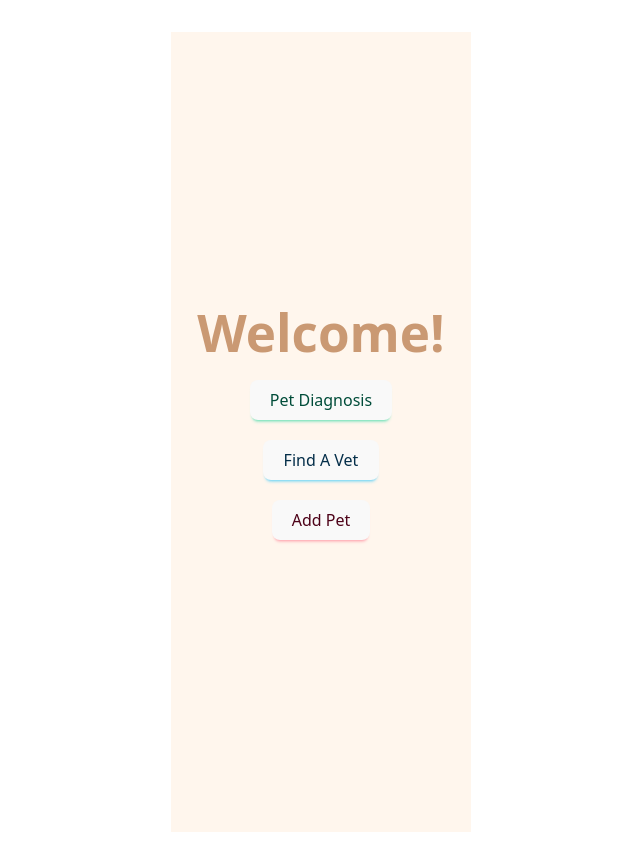
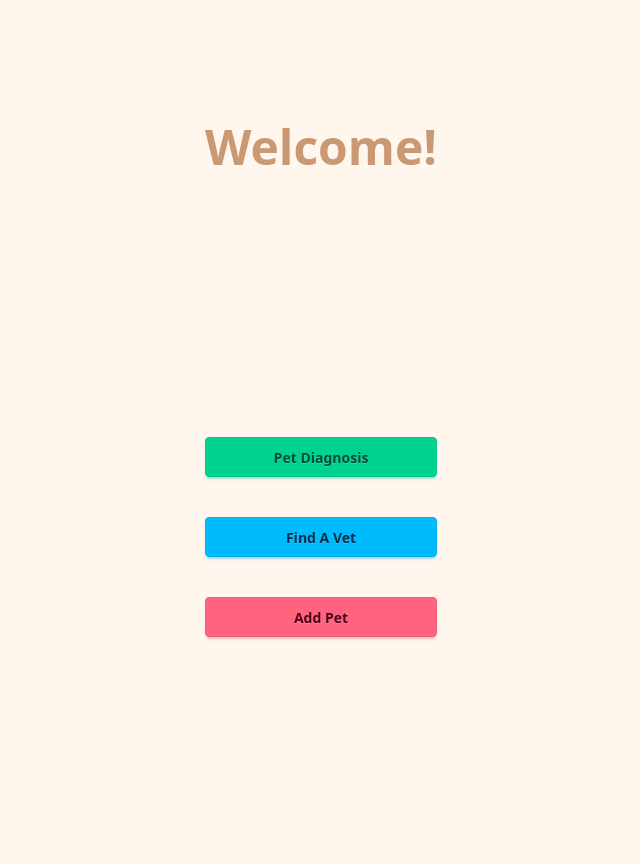
Before and after one commit to mmich3/Group-2-Petnosis, a React (Vite) app in the folder petnosis/: page / in a window 1280 px wide. Shown: the whole page, without its empty margins (319-959 px from the left). After the commit the page ends 800 px from the top, so only its background shows below. Built offline with nearby package versions, Linux system fonts and the light colour scheme.

Commit message:
Add pet page

```diff
--- a/petnosis/src/App.css
+++ /dev/null
@@ -1,43 +0,0 @@
-
-#root {
-  max-width: 1280px;
-  margin: 0 auto;
-  padding: 2rem;
-  text-align: center;
-}
-
-.logo {
-  height: 6em;
-  padding: 1.5em;
-  will-change: filter;
-  transition: filter 300ms;
-}
-.logo:hover {
-  filter: drop-shadow(0 0 2em #646cffaa);
-}
-.logo.react:hover {
-  filter: drop-shadow(0 0 2em #61dafbaa);
-}
-
-@keyframes logo-spin {
-  from {
-    transform: rotate(0deg);
-  }
-  to {
-    transform: rotate(360deg);
-  }
-}
-
-@media (prefers-reduced-motion: no-preference) {
-  a:nth-of-type(2) .logo {
-    animation: logo-spin infinite 20s linear;
-  }
-}
-
-.card {
-  padding: 2em;
-}
-
-.read-the-docs {
-  color: #888;
-}
--- a/petnosis/src/index.css
+++ b/petnosis/src/index.css
@@ -1,70 +1,6 @@
 @plugin "daisyui";
 @import 'tailwindcss';
 
-:root {
-  font-family: system-ui, Avenir, Helvetica, Arial, sans-serif;
-  line-height: 1.5;
-  font-weight: 400;
-
-  color-scheme: light dark;
-  color: rgba(255, 255, 255, 0.87);
-  background-color: #242424;
-
-  font-synthesis: none;
-  text-rendering: optimizeLegibility;
-  -webkit-font-smoothing: antialiased;
-  -moz-osx-font-smoothing: grayscale;
+:root{
+  background-color: #fff6ed;
 }
-
-a {
-  font-weight: 500;
-  color: #646cff;
-  text-decoration: inherit;
-}
-a:hover {
-  color: #535bf2;
-}
-
-body {
-  margin: 0;
-  display: flex;
-  place-items: center;
-  min-width: 320px;
-  min-height: 100vh;
-}
-
-h1 {
-  font-size: 3.2em;
-  line-height: 1.1;
-}
-
-button {
-  border-radius: 8px;
-  border: 1px solid transparent;
-  padding: 0.6em 1.2em;
-  font-size: 1em;
-  font-weight: 500;
-  font-family: inherit;
-  cursor: pointer;
-  transition: border-color 0.25s;
-}
-button:hover {
-  border-color: #646cff;
-}
-button:focus,
-button:focus-visible {
-  outline: 4px auto -webkit-focus-ring-color;
-}
-
-@media (prefers-color-scheme: light) {
-  :root {
-    color: #213547;
-    background-color: #ffffff;
-  }
-  a:hover {
-    color: #747bff;
-  }
-  button {
-    background-color: #f9f9f9;
-  }
-}
--- /dev/null
+++ b/petnosis/src/pages/AddPet.jsx
@@ -0,0 +1,21 @@
+import React from 'react';
+
+const AddPet = () => {
+  return (
+    <div className='min-h-screen'>
+      <div className='flex min-h-screen flex-col justify-around'>
+        <div className='hero-content'>
+          <p className='mb-5 text-5xl font-bold text-[#ca9973]'>What Type of Pet?</p>
+        </div>
+        <div className='hero'>
+          <div className='hero-content flex'>
+            <button className='btn btn-accent'>Cat</button>
+            <button className='btn btn-secondary'>Dog</button>
+          </div>
+        </div>
+      </div>
+    </div>
+  );
+};
+
+export default AddPet;
--- a/petnosis/src/pages/Blank.jsx
+++ /dev/null
@@ -1,14 +0,0 @@
-import React from 'react'
-import '../App.css';
-import { Link } from 'react-router-dom'
-
-function Blank() {
-  return (
-    <div>
-        <h1>BLANK</h1>
-        <Link to="/"><button>Blank Page</button></Link>
-    </div>
-  )
-}
-
-export default Blank
--- a/petnosis/src/pages/Home.jsx
+++ b/petnosis/src/pages/Home.jsx
@@ -1,17 +1,22 @@
 import React from 'react';
 import { Link } from 'react-router-dom';
-import './Home.css';
 
 function Home() {
   return (
-    <div className='min-h-screen w-75 bg-[#fff6ed]'>
-      <div className='hero min-h-screen'>
-        <div className='hero-content text-neutral-content text-center'>
-          <div className='flex max-w-md flex-col items-center'>
-            <h1 className='mb-5 text-5xl font-bold text-[#ca9973]'>Welcome!</h1>
-            <button className='btn btn-success mb-5'>Pet Diagnosis</button>
-            <button className='btn btn-info mb-5'>Find A Vet</button>
-            <button className='btn btn-error mb-5'>Add Pet</button>
+    <div className='min-h-screen'>
+      <div className='hero'>
+        <div className='flex min-h-screen flex-col justify-around'>
+          <h1 className='mb-5 text-center text-5xl font-bold text-[#ca9973]'>Welcome!</h1>
+          <div className='flex flex-col'>
+            <Link className='mb-10'>
+              <button className='btn btn-success btn-wide'>Pet Diagnosis</button>
+            </Link>
+            <Link className='mb-10'>
+              <button className='btn btn-info btn-wide'>Find A Vet</button>
+            </Link>
+            <Link className='mb-10' to='/add-pet'>
+              <button className='btn btn-error btn-wide'>Add Pet</button>
+            </Link>
           </div>
         </div>
       </div>
```
Also changed, not shown: petnosis/src/App.jsx (+9 -15 lines), petnosis/src/pages/Home.css (deleted).
